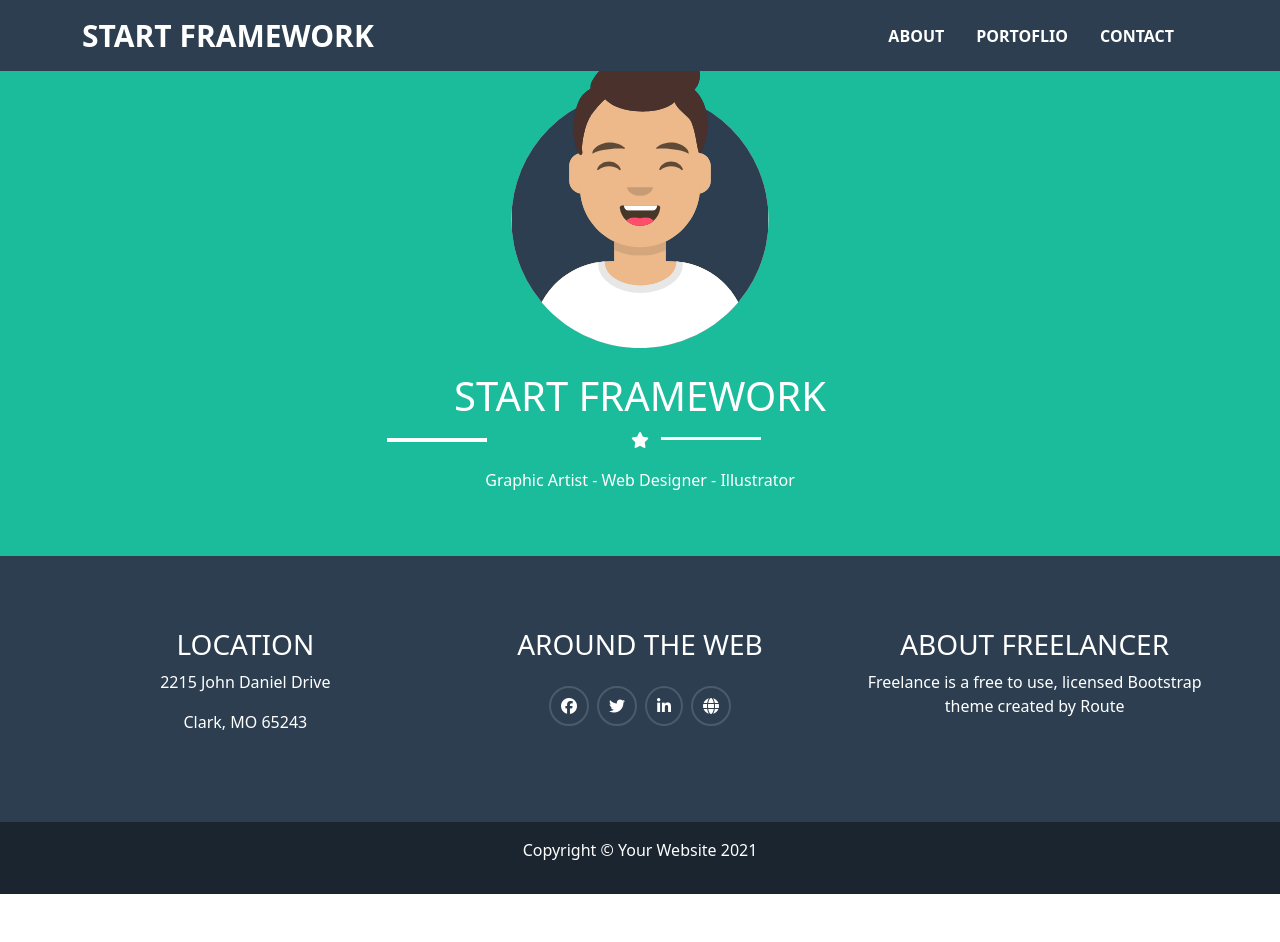
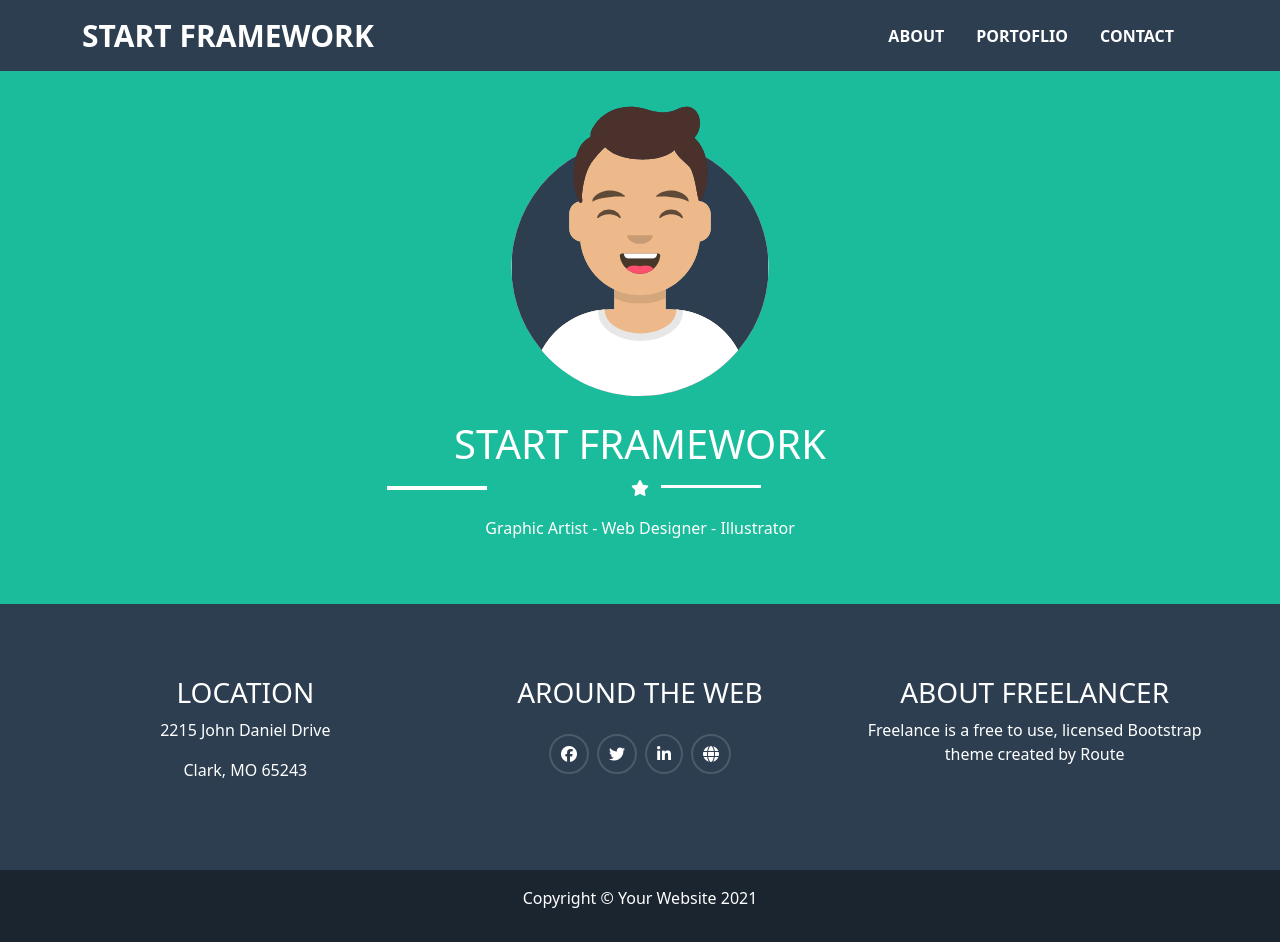
Before and after one commit to Omnia711/routing, an Angular app: page /home in a window 1280 px wide. Before the commit the page ends 894 px from the top, so only its background shows below. Built offline with nearby package versions, Linux system fonts and the light colour scheme.

Commit message:
Update home.component.html

```diff
--- a/src/app/home/home.component.html
+++ b/src/app/home/home.component.html
@@ -1,4 +1,4 @@
-<div class=" m-auto text-center" style="background-color: #1ABC9C; color: white;">
+<div class=" m-auto text-center mt-5" style="background-color: #1ABC9C; color: white;">
     <div class="home p-5" >
         <img src="./assets/images/avataaars.svg" class="w-100" style="height: 300px;" alt="">
         <h2 class="pt-4" style="font-size: 40px;">
```
